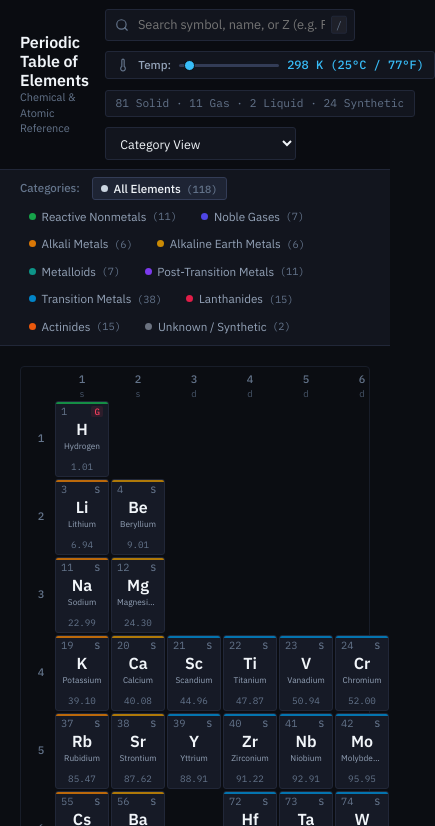
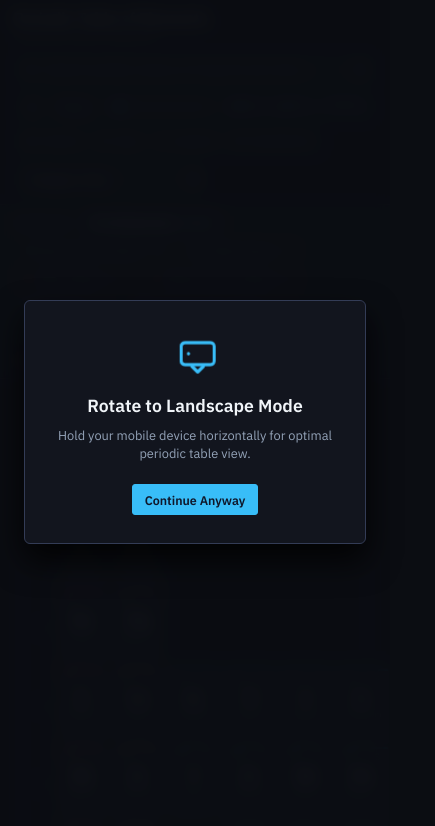
Before and after one commit to sagarlamon/Periodic-Table, a website built with Vite: page index.html in a window 390 px wide. Shown: the top 826 px of the page, 435 px wide, since content can reach past the window. Built offline with nearby package versions, Linux system fonts and the light colour scheme.

Commit message:
Add mobile landscape orientation prompt and native touch optimizations

```diff
--- a/index.html
+++ b/index.html
@@ -2,9 +2,12 @@
 <html lang="en">
 <head>
   <meta charset="UTF-8">
-  <meta name="viewport" content="width=device-width, initial-scale=1.0">
+  <meta name="viewport" content="width=device-width, initial-scale=1.0, maximum-scale=1.0, user-scalable=no, viewport-fit=cover">
   <title>Periodic Table of Elements | Scientific Chemical Reference</title>
   <meta name="description" content="Scientific reference chart of all 118 chemical elements with real-time thermal phase simulation, atomic electron shell visualization, and quantitative property heatmaps.">
+  <meta name="screen-orientation" content="landscape">
+  <meta name="apple-mobile-web-app-capable" content="yes">
+  <meta name="apple-mobile-web-app-status-bar-style" content="black-translucent">
   <link rel="preconnect" href="https://fonts.googleapis.com">
   <link rel="preconnect" href="https://fonts.gstatic.com" crossorigin>
   <link href="https://fonts.googleapis.com/css2?family=IBM+Plex+Mono:wght@400;500;600&family=IBM+Plex+Sans+Condensed:wght@400;600&family=IBM+Plex+Sans:ital,wght@0,300;0,400;0,500;0,600;0,700;1,400&family=IBM+Plex+Serif:wght@400;600&display=swap" rel="stylesheet">
@@ -13,6 +16,18 @@
   <link rel="stylesheet" href="/src/css/modal.css">
 </head>
 <body>
+  <!-- Mobile Portrait Rotation Prompt Overlay -->
+  <div id="landscape-prompt" class="landscape-prompt-overlay">
+    <div class="landscape-prompt-card">
+      <div class="rotate-icon-anim">
+        <svg xmlns="http://www.w3.org/2000/svg" width="44" height="44" viewBox="0 0 24 24" fill="none" stroke="var(--accent-blue)" stroke-width="1.75" stroke-linecap="round" stroke-linejoin="round"><rect width="12" height="18" x="6" y="3" rx="2" ry="2"/><path d="M12 17h.01"/><path d="M19 9l3 3-3 3"/></svg>
+      </div>
+      <h2>Rotate to Landscape Mode</h2>
+      <p>Hold your mobile device horizontally for optimal periodic table view.</p>
+      <button id="dismiss-prompt-btn" class="btn btn-primary" style="margin-top:0.85rem;">Continue Anyway</button>
+    </div>
+  </div>
+
   <!-- Header Control Bar -->
   <header class="app-header">
     <div class="brand">
--- a/src/css/main.css
+++ b/src/css/main.css
@@ -45,6 +45,7 @@
   box-sizing: border-box;
   margin: 0;
   padding: 0;
+  -webkit-tap-highlight-color: transparent;
 }
 
 body {
@@ -56,6 +57,69 @@ body {
   overflow-x: auto;
   line-height: 1.4;
   -webkit-font-smoothing: antialiased;
+  padding-left: env(safe-area-inset-left);
+  padding-right: env(safe-area-inset-right);
+}
+
+/* Mobile Portrait Rotation Prompt Overlay */
+.landscape-prompt-overlay {
+  position: fixed;
+  top: 0;
+  left: 0;
+  right: 0;
+  bottom: 0;
+  background: rgba(11, 13, 18, 0.95);
+  backdrop-filter: blur(8px);
+  z-index: 9999;
+  display: none;
+  align-items: center;
+  justify-content: center;
+  padding: 1.5rem;
+  text-align: center;
+}
+
+/* Auto-trigger rotation prompt when device is holding mobile portrait mode */
+@media (max-width: 900px) and (orientation: portrait) {
+  .landscape-prompt-overlay {
+    display: flex;
+  }
+}
+
+.landscape-prompt-card {
+  background: var(--bg-panel);
+  border: 1px solid var(--border-color-strong);
+  border-radius: 6px;
+  padding: 1.75rem 1.5rem;
+  max-width: 360px;
+  box-shadow: 0 16px 32px rgba(0, 0, 0, 0.8);
+  display: flex;
+  flex-direction: column;
+  align-items: center;
+  gap: 0.5rem;
+}
+
+.rotate-icon-anim {
+  animation: phoneRotateAnim 2s infinite ease-in-out;
+  margin-bottom: 0.5rem;
+}
+
+@keyframes phoneRotateAnim {
+  0%, 100% { transform: rotate(0deg); }
+  50% { transform: rotate(90deg); }
+}
+
+.landscape-prompt-card h2 {
+  font-family: var(--font-ui);
+  font-size: 1.1rem;
+  font-weight: 600;
+  color: var(--text-main);
+}
+
+.landscape-prompt-card p {
+  font-family: var(--font-ui);
+  font-size: 0.8rem;
+  color: var(--text-muted);
+  line-height: 1.4;
 }
 
 /* App Header Layout */
@@ -275,6 +339,7 @@ body {
   padding: 0.45rem 1.25rem;
   background: var(--bg-panel);
   border-bottom: 1px solid var(--border-color);
+  -webkit-overflow-scrolling: touch;
 }
 
 .legend-title {
@@ -375,6 +440,30 @@ body {
   min-width: 80px;
 }
 
+/* Responsive Native Mobile Tweaks */
+@media (max-width: 768px) {
+  .app-header {
+    flex-direction: column;
+    align-items: flex-start;
+    gap: 0.65rem;
+    padding: 0.55rem 0.85rem;
+  }
+  .header-controls {
+    width: 100%;
+    gap: 0.45rem;
+  }
+  .search-box {
+    min-width: 100%;
+  }
+  .thermal-control {
+    width: 100%;
+    justify-content: space-between;
+  }
+  .category-legend {
+    padding: 0.4rem 0.85rem;
+  }
+}
+
 /* Category Specific Variables */
 .cat-alkali-metal { --cat-color: var(--cat-alkali); }
 .cat-alkaline-earth { --cat-color: var(--cat-alkaline); }
--- a/src/js/app.js
+++ b/src/js/app.js
@@ -10,6 +10,30 @@ document.addEventListener('DOMContentLoaded', () => {
   const modalOverlay = document.getElementById('element-modal-overlay');
   const compareContainer = document.getElementById('compare-drawer-container');
   const stateSummaryText = document.getElementById('state-summary-text');
+  const landscapePrompt = document.getElementById('landscape-prompt');
+  const dismissPromptBtn = document.getElementById('dismiss-prompt-btn');
+
+  // Attempt screen orientation lock to landscape on supported devices
+  function tryLockLandscape() {
+    if (window.screen && window.screen.orientation && typeof window.screen.orientation.lock === 'function') {
+      window.screen.orientation.lock('landscape').catch(() => {
+        // Ignored if user hasn't interacted or if orientation lock isn't supported by platform
+      });
+    }
+  }
+
+  // Dismiss landscape rotation prompt on mobile
+  if (dismissPromptBtn && landscapePrompt) {
+    dismissPromptBtn.addEventListener('click', () => {
+      landscapePrompt.style.display = 'none';
+      tryLockLandscape();
+    });
+  }
+
+  // Auto lock landscape on first touch interaction
+  document.addEventListener('touchstart', () => {
+    tryLockLandscape();
+  }, { once: true });
 
   // Compare Drawer Component
   const compareDrawer = new CompareDrawer(compareContainer, (numberToRemove) => {
```
